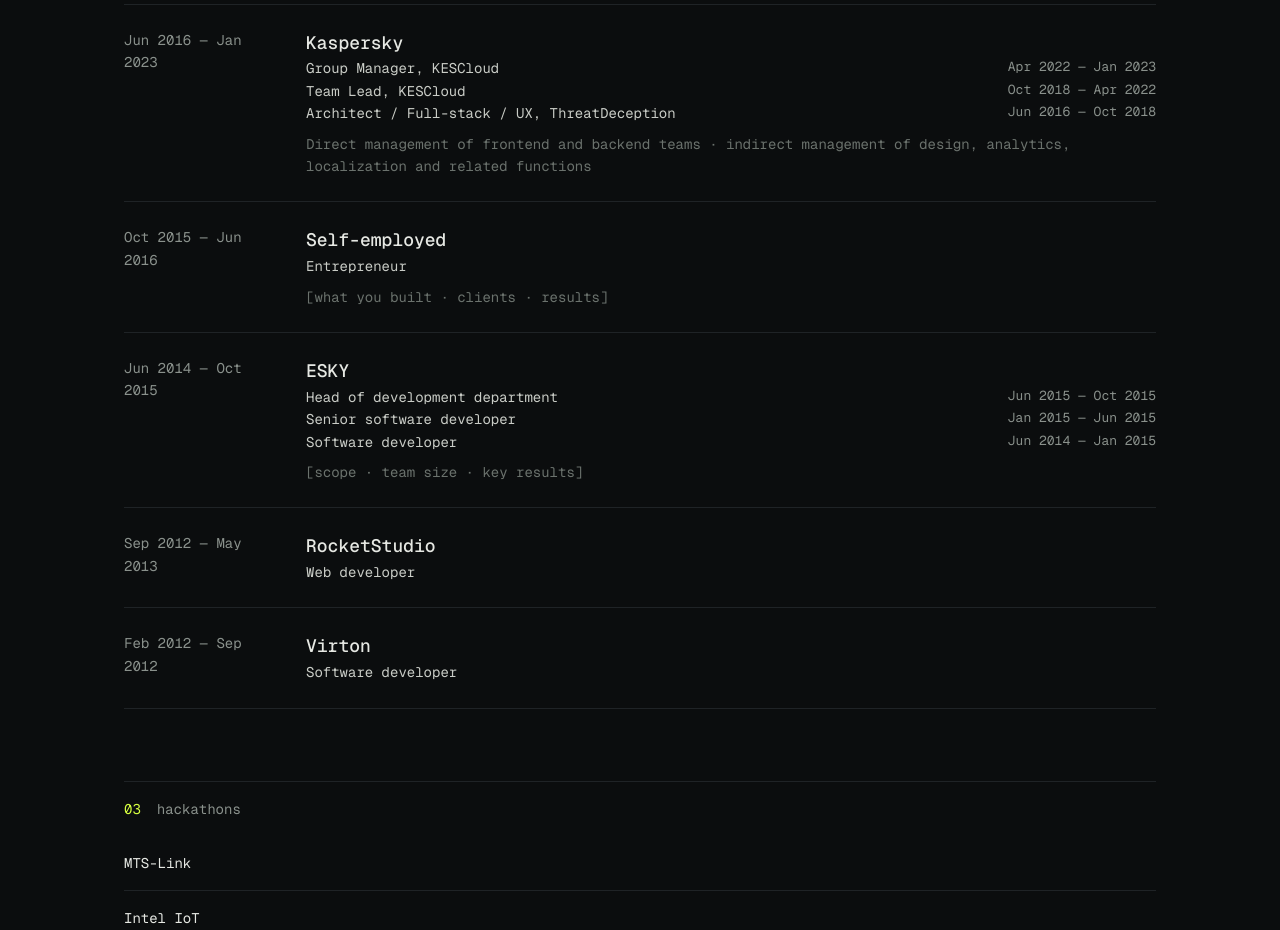
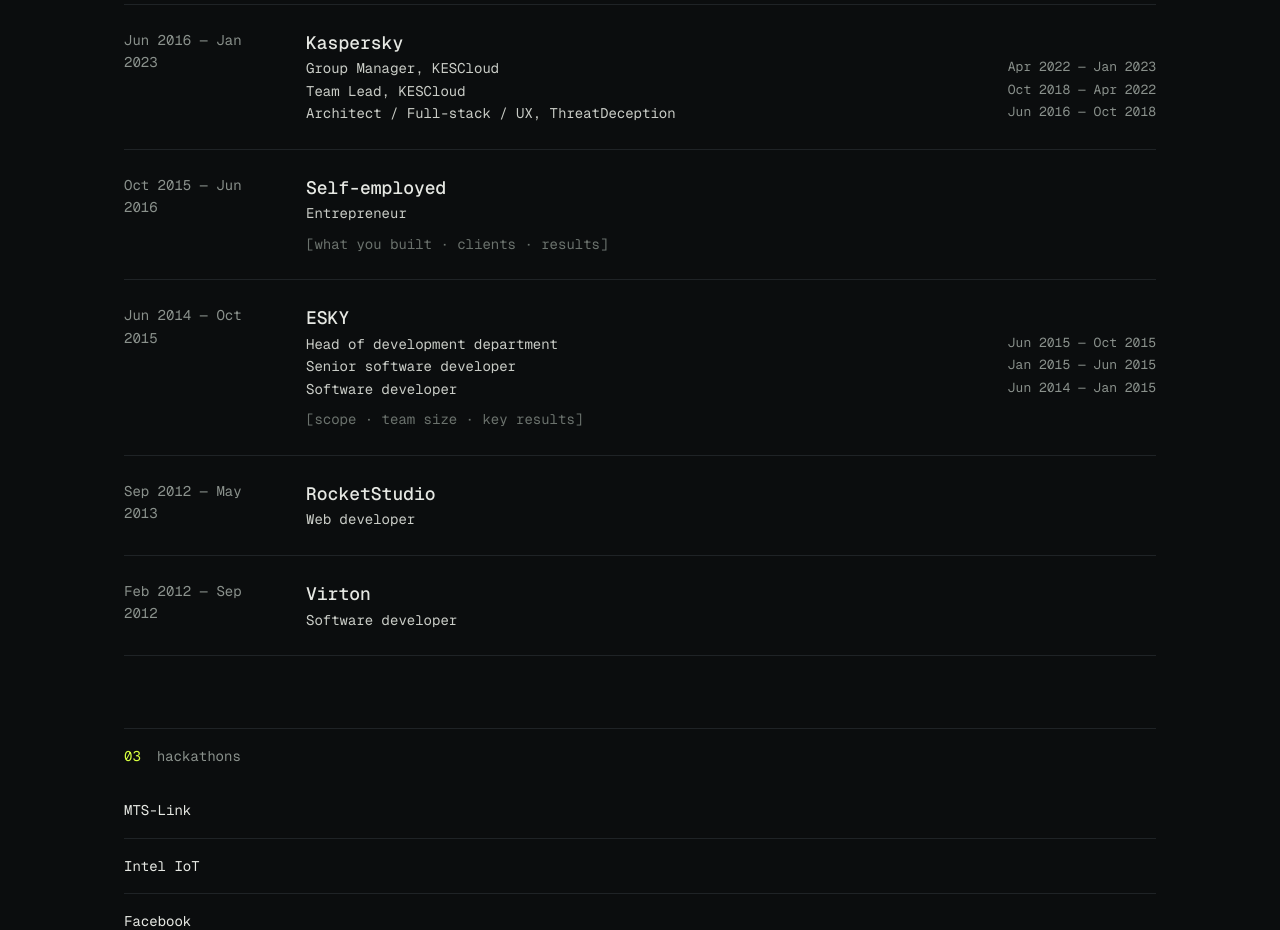
Before and after one commit to billo32/dmitrybilichenko, a React (Vite) app: page / in a window 1280 px wide. Shown: the part 1140-2070 px from the top of the page. Built offline with nearby package versions, Linux system fonts and the light colour scheme; no server answers.

Commit message:
Remove scope note for Kaspersky
Co-Authored-By: Claude Sonnet 5.5 <noreply@anthropic.com>
Claude-Session: https://claude.ai/code/session_0117xE1EnoUfoZLLBJQwK2mP

```diff
--- a/src/data.js
+++ b/src/data.js
@@ -55,7 +55,6 @@ export const experience = [
       { title: 'Team Lead, KESCloud', period: 'Oct 2018 — Apr 2022' },
       { title: 'Architect / Full-stack / UX, ThreatDeception', period: 'Jun 2016 — Oct 2018' },
     ],
-    note: 'Direct management of frontend and backend teams · indirect management of design, analytics, localization and related functions',
   },
   {
     period: 'Oct 2015 — Jun 2016',
```
